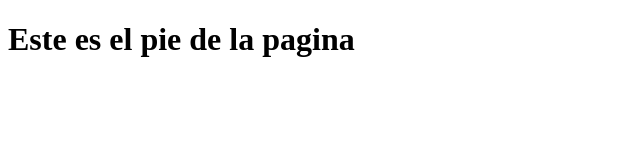
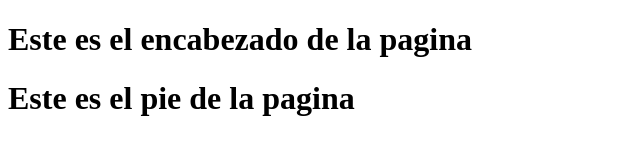
Before and after one commit to 1096207190santiago-gif/proyecto-colaborativo-neatbeans1, a plain HTML site: page public_html/index.html in a window 1280 px wide. Shown: the whole page, without its empty margins (0-640 px from the left). Drawn offline with Linux system fonts and the light colour scheme.

Commit message:
Update index.html

```diff
--- a/public_html/index.html
+++ b/public_html/index.html
@@ -10,6 +10,7 @@ Click nbfs://nbhost/SystemFileSystem/Templates/Other/html.html to edit this temp
         <meta name="viewport" content="width=device-width, initial-scale=1.0">
     </head>
     <body>
+        <header> <h1>Este es el encabezado de la pagina</h1></header>
         <footer><h1>Este es el pie de la pagina</h1></footer>
     </body>
 </html>
```
